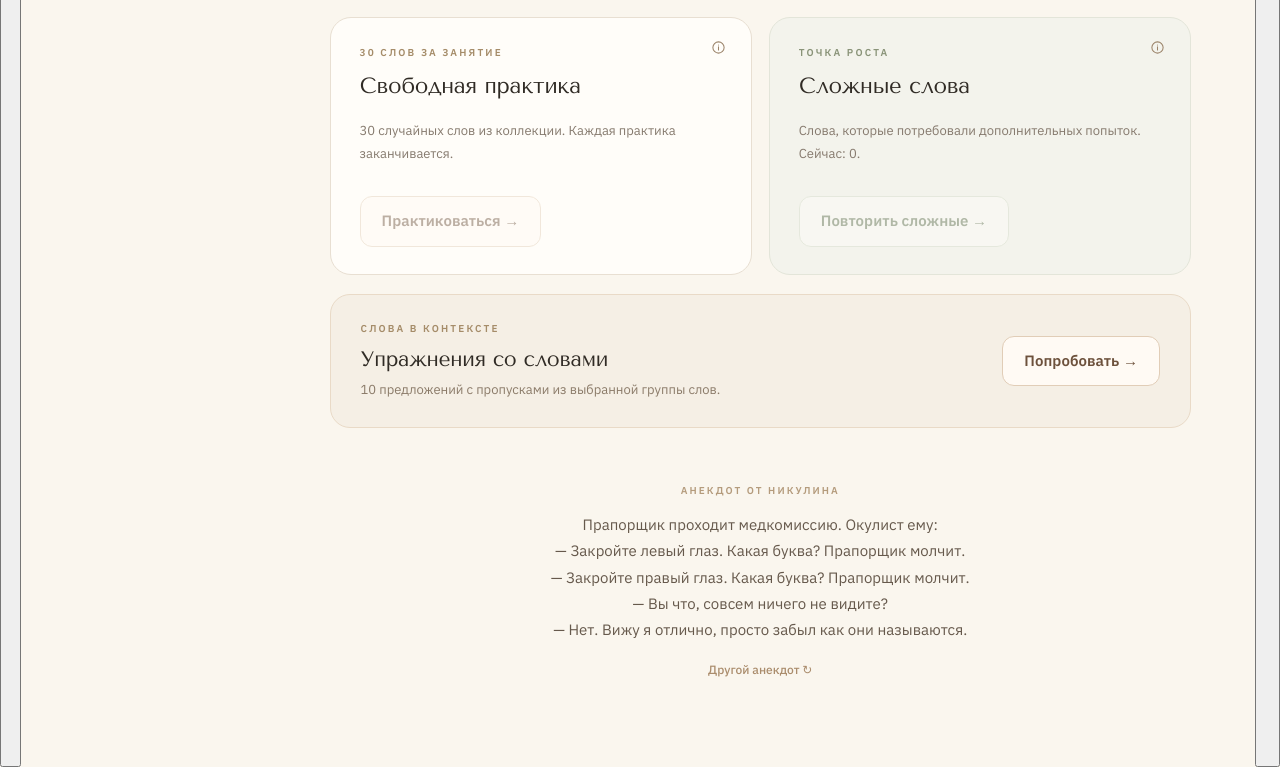
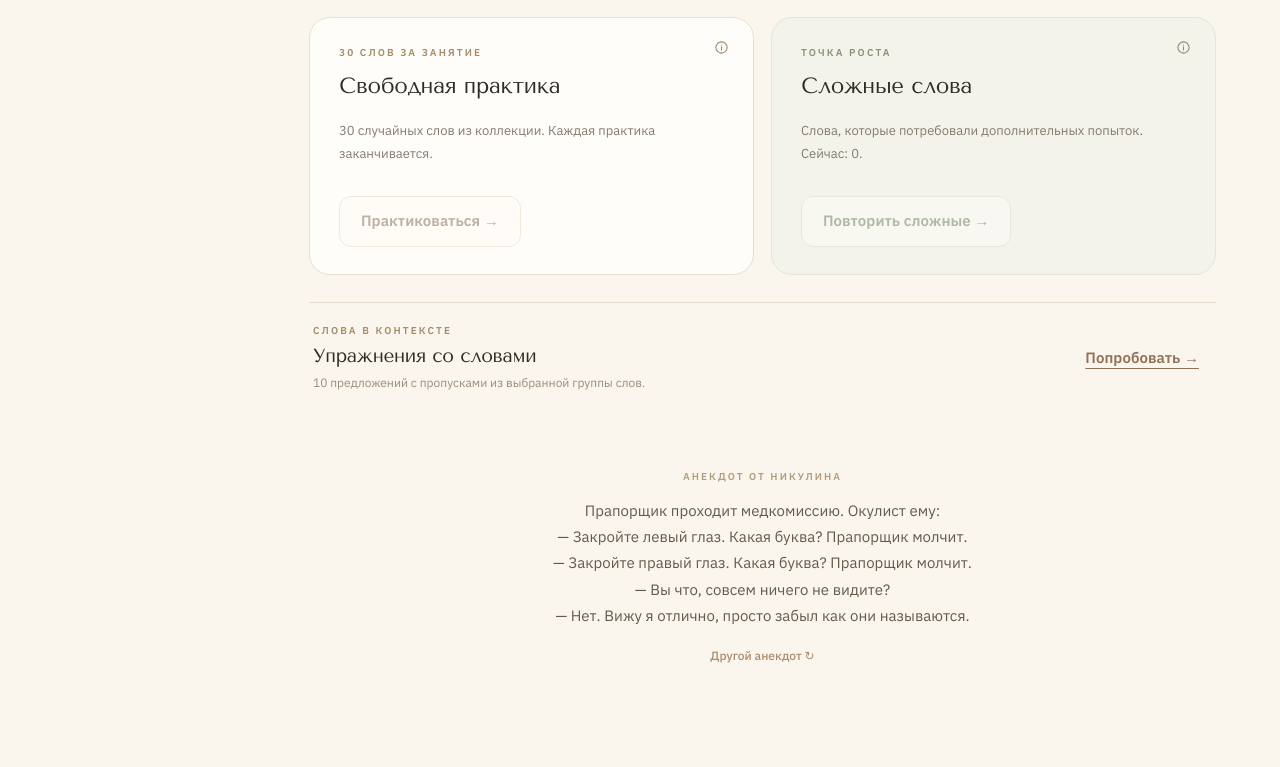
Before and after one commit to mirzyanova/everyword, a plain HTML site: page index.html in a window 1280 px wide. Shown: the part 980-1747 px from the top of the page. Drawn offline with nearby package versions, Linux system fonts and the light colour scheme; a script that the page names is missing.

Commit message:
Make iPad menu hideable, widen flashcard minimum, simplify home secondary action and float add-word button

```diff
--- a/styles.css
+++ b/styles.css
@@ -765,3 +765,76 @@ body{background:var(--bg);color:var(--ink)}
  .rule-formula-row>p{grid-column:1}
  .rule-more-divider{font-size:9px;gap:7px;letter-spacing:.6px}
 }
+
+
+/* Everyword 23 — navigation, learning priority and calm homepage */
+@media(min-width:741px){
+ .app .side{
+  transition:transform 220ms ease,visibility 220ms ease;
+  will-change:transform;
+ }
+ .app .main{
+  transition:margin-left 220ms ease;
+ }
+ .app.sidebar-is-collapsed .side{
+  transform:translateX(-100%);
+  visibility:hidden;
+  pointer-events:none;
+ }
+ .app.sidebar-is-collapsed .main{
+  margin-left:0;
+ }
+ .sidebar-toggle{
+  position:fixed;z-index:33;top:19px;left:225px;
+  width:38px;height:38px;border:1px solid #e5d7c6;
+  border-radius:12px;background:#fffaf3;
+  color:#826c55;font-size:25px;line-height:1;
+  display:flex;align-items:center;justify-content:center;
+  box-shadow:0 4px 15px #5c423112;
+  transition:left 220ms ease,background 160ms ease;
+ }
+ .sidebar-toggle:hover{background:#f0e4d6}
+ .app.sidebar-is-collapsed .sidebar-toggle{left:16px;font-size:18px}
+ .app.sidebar-is-collapsed .main{padding-left:max(62px,clamp(24px,5vw,80px))}
+}
+@media(max-width:740px){.sidebar-toggle{display:none!important}}
+@media(prefers-reduced-motion:reduce){
+ .app .side,.app .main,.sidebar-toggle{transition:none!important}
+}
+/* Card remains capped by the existing 680px study column; only its
+   usable minimum grows (up to 450px when the viewport permits it). */
+.study{width:100%;max-width:680px}
+.study>.card{min-width:min(100%,450px);max-width:100%}
+/* The word-context practice is supplementary, not another hero. */
+.wordex-home-link{
+ margin-top:27px;padding:20px 4px;
+ background:transparent;border:0;border-top:1px solid #e7ddcf;
+ border-radius:0;gap:18px;
+}
+.wordex-home-link h2{font-size:19px;margin:6px 0 4px}
+.wordex-home-link p{font-size:12px;color:#9b8c7a}
+.wordex-home-link .secondary{
+ border:0;box-shadow:none;background:transparent;
+ padding:11px 13px;color:#917157;text-decoration:underline;
+ text-underline-offset:5px;
+}
+.wordex-home-link .secondary:hover{background:#f2e9dd}
+.home-add-fab{
+ position:fixed;z-index:11;right:clamp(20px,3.4vw,48px);bottom:29px;
+ display:flex;align-items:center;justify-content:center;
+ width:57px;height:57px;border-radius:50%;
+ border:1px solid #6b5039;background:#64503f;
+ color:#fff;font-size:33px;font-weight:300;line-height:1;
+ box-shadow:0 8px 22px rgba(65,43,26,.24);
+ transition:transform 150ms ease,background 150ms ease;
+}
+.home-add-fab:hover{background:#4d3b2d;transform:translateY(-2px)}
+.home-add-fab:focus-visible{outline:3px solid #c5a67e;outline-offset:3px}
+@media(max-width:740px){
+ .home-add-fab{
+  width:53px;height:53px;right:20px;
+  bottom:calc(85px + env(safe-area-inset-bottom));
+ }
+ .wordex-home-link{align-items:flex-start;gap:7px;padding:18px 3px}
+ .wordex-home-link button{padding-left:0!important}
+}
```
